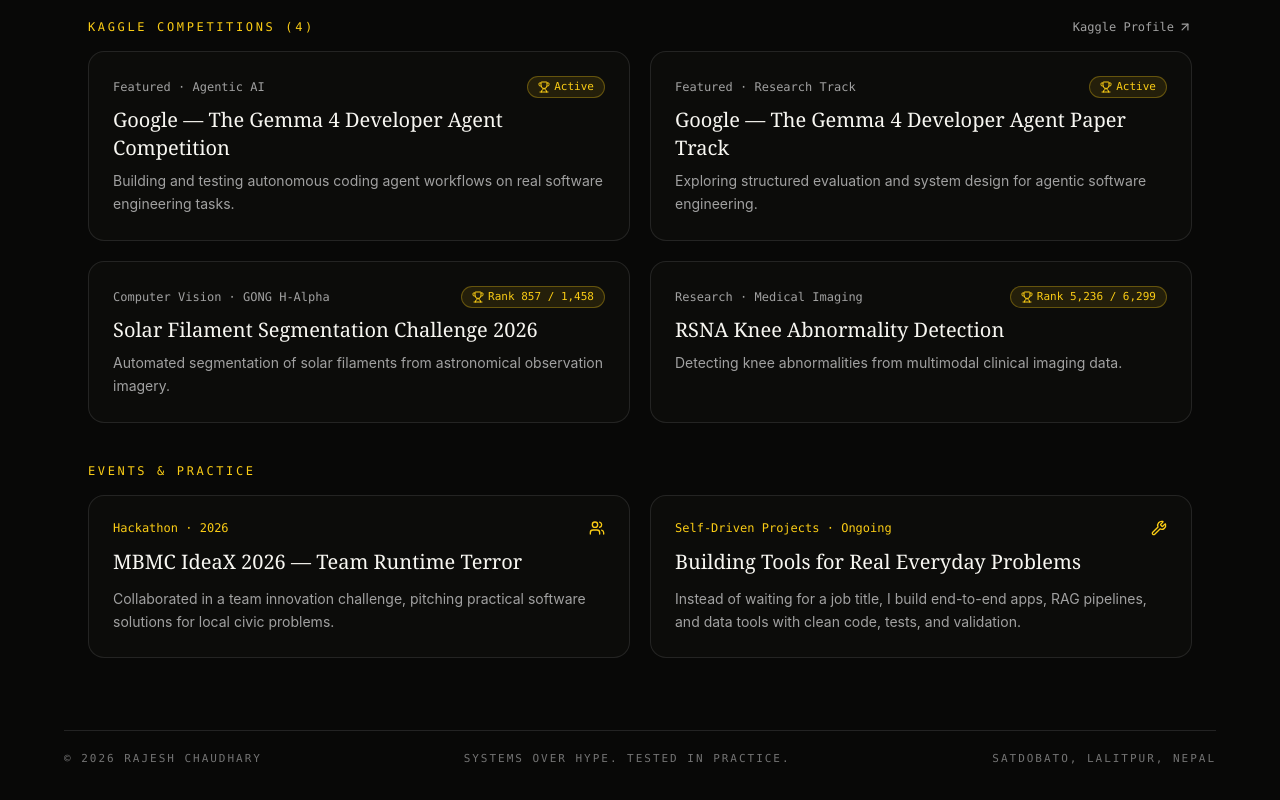
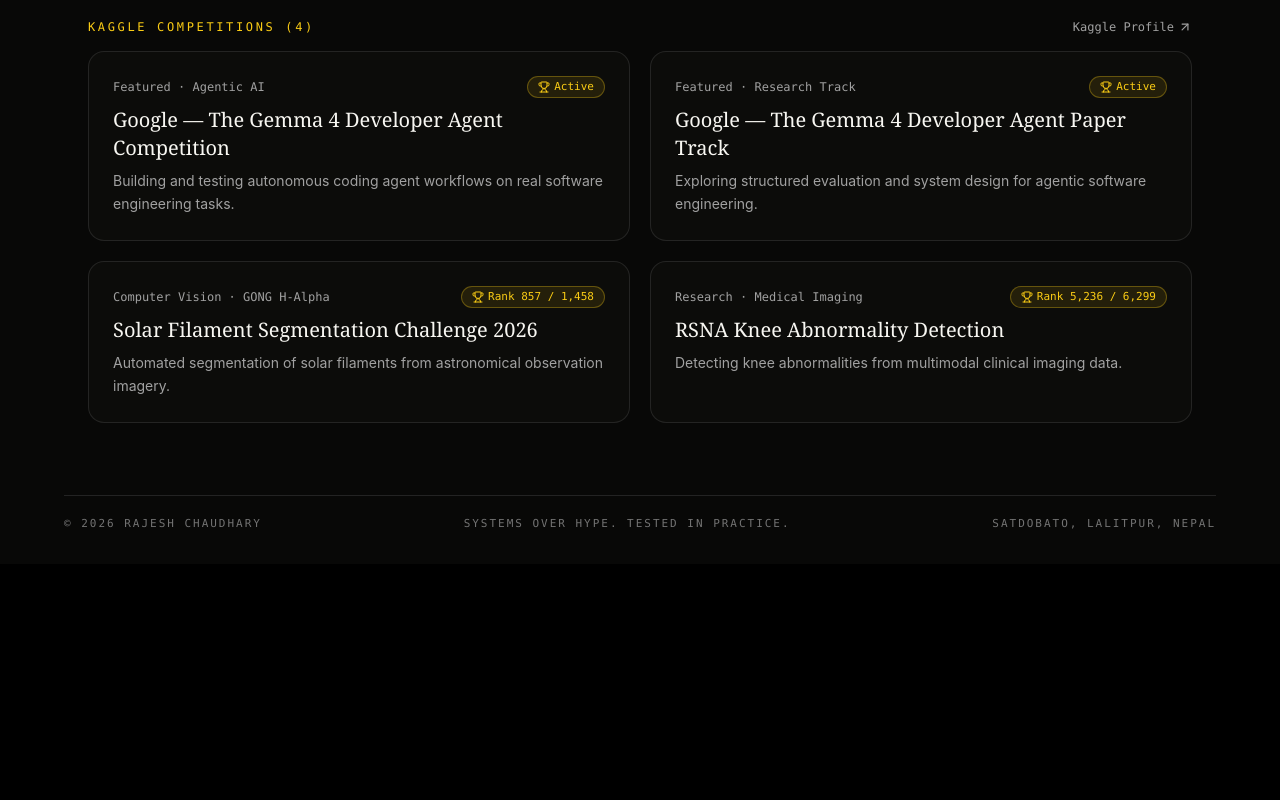
Before and after one commit to rajeshchauhdary/Portfolio, a React (Vite) app: page /experience in a window 1280 px wide. Shown: the part 406-1206 px from the top of the page. After the commit the page ends 970 px from the top, so only its background shows below. Built offline with nearby package versions, Linux system fonts and the light colour scheme.

Commit message:
chore: remove Events & Practice section from Experience page

```diff
--- a/src/pages/Experience.jsx
+++ b/src/pages/Experience.jsx
@@ -1,6 +1,6 @@
 import React from 'react';
 import { Link } from 'react-router-dom';
-import { Trophy, Wrench, Users, ArrowUpRight } from 'lucide-react';
+import { Trophy, ArrowUpRight } from 'lucide-react';
 
 const kaggleCompetitions = [
   {
@@ -26,23 +26,6 @@ const kaggleCompetitions = [
     track: 'Research · Medical Imaging',
     status: 'Rank 5,236 / 6,299',
     summary: 'Detecting knee abnormalities from multimodal clinical imaging data.',
-  },
-];
-
-const practicalWork = [
-  {
-    label: 'Hackathon · 2026',
-    title: 'MBMC IdeaX 2026 — Team Runtime Terror',
-    description:
-      'Collaborated in a team innovation challenge, pitching practical software solutions for local civic problems.',
-    icon: Users,
-  },
-  {
-    label: 'Self-Driven Projects · Ongoing',
-    title: 'Building Tools for Real Everyday Problems',
-    description:
-      'Instead of waiting for a job title, I build end-to-end apps, RAG pipelines, and data tools with clean code, tests, and validation.',
-    icon: Wrench,
   },
 ];
 
@@ -115,37 +98,6 @@ export function Experience() {
           ))}
         </div>
       </section>
-
-      <section className="space-y-4">
-        <span className="block text-xs font-mono text-[#FACC15] uppercase tracking-[0.22em]">
-          EVENTS &amp; PRACTICE
-        </span>
-
-        <div className="grid grid-cols-1 md:grid-cols-2 gap-5 items-stretch">
-          {practicalWork.map((item) => {
-            const Icon = item.icon;
-            return (
-              <div
-                key={item.title}
-                className="h-full rounded-2xl border border-white/10 bg-[#0C0C0A] p-6 space-y-3 hover:border-[#FACC15]/40 transition-colors"
-              >
-                <div className="flex items-center justify-between">
-                  <span className="text-xs font-mono text-[#FACC15]">
-                    {item.label}
-                  </span>
-                  <Icon className="w-4 h-4 text-[#FACC15]" />
-                </div>
-                <h3 className="text-lg sm:text-xl font-serif text-[#F8F7F2]">
-                  {item.title}
-                </h3>
-                <p className="text-sm text-neutral-400 leading-relaxed">
-                  {item.description}
-                </p>
-              </div>
-            );
-          })}
-        </div>
-      </section>
     </div>
   );
 }
```
